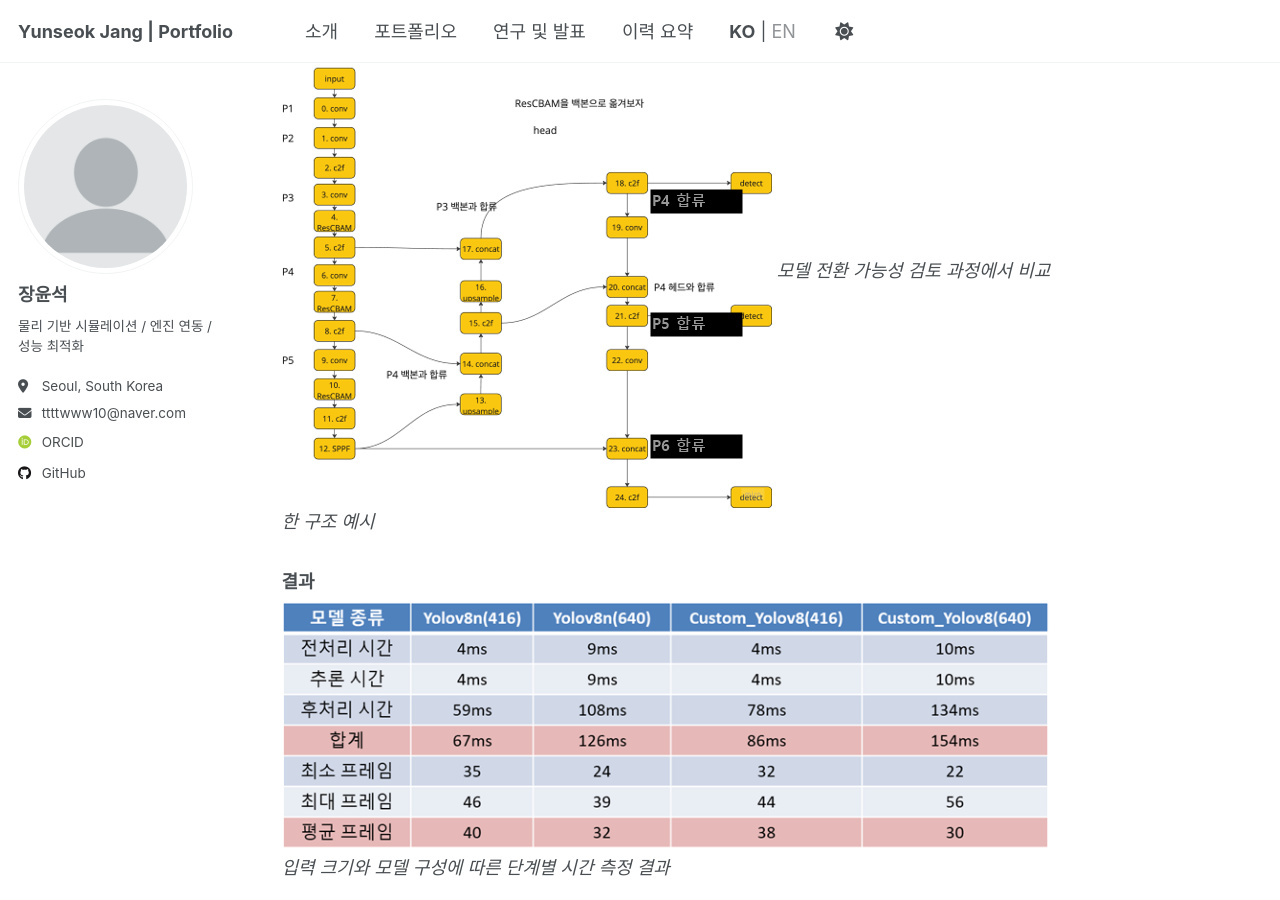
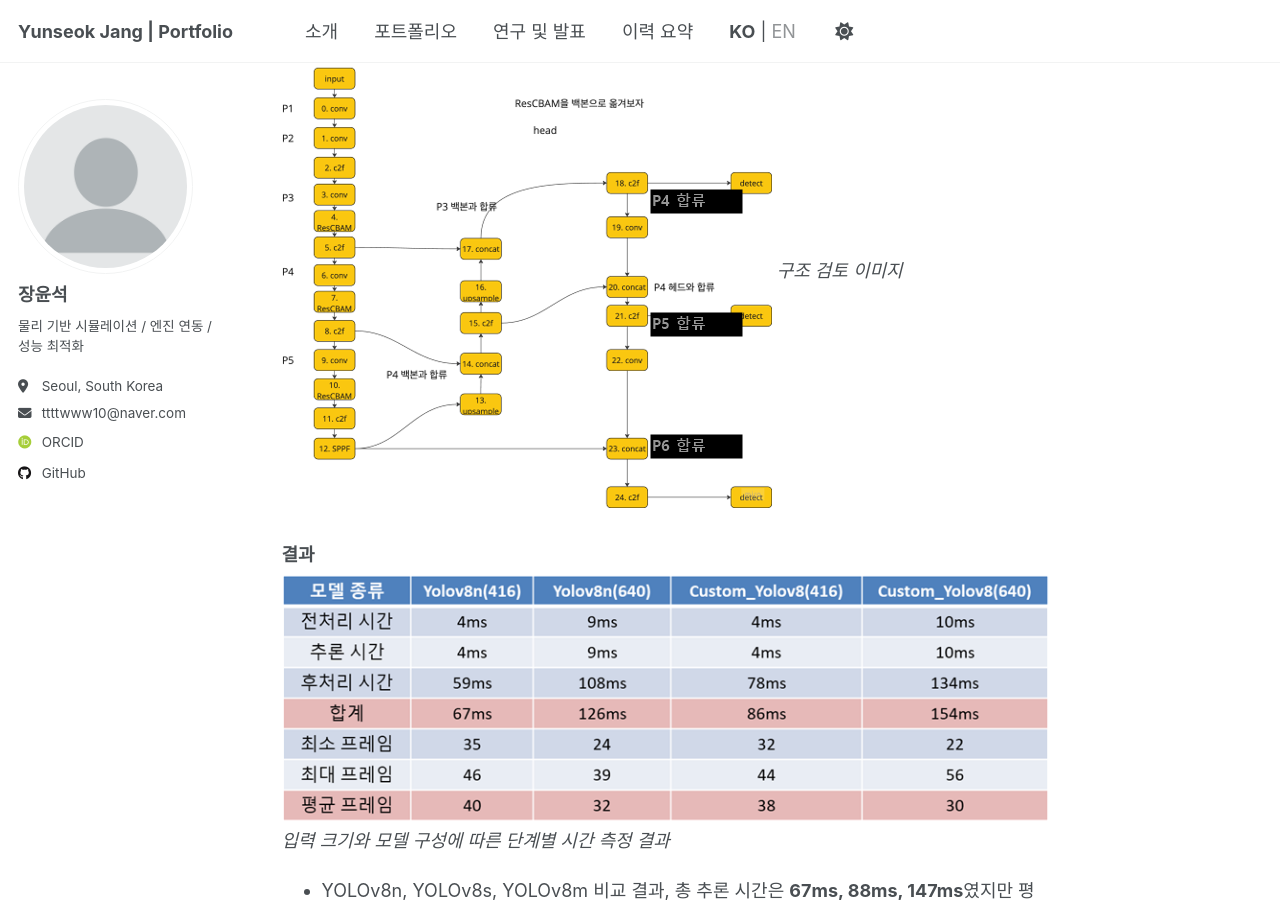
Before and after one commit to dodogcat/dodogcat.github.io, a Jekyll site: the page built from _portfolio/2-mobile-optimization.md, in a window 1280 px wide and 900 px high, scrolled down 1743 px. Built offline with Jekyll 4.4.1, drawn with Linux system fonts in a browser that asks for light colours; some web fonts are replaced.

Commit message:
Shorten architecture image caption

```diff
--- a/_portfolio/2-mobile-optimization.md
+++ b/_portfolio/2-mobile-optimization.md
@@ -32,7 +32,7 @@
 - YOLOv8n 적용을 검토하는 과정에서 화면 끊김이 발생했고, 원인이 모델 크기인지 파이프라인 구조인지 분리해서 확인할 필요가 있었습니다.
 
 ![모델 구조 검토 이미지](/images/아키텍처.png)
-*모델 전환 가능성 검토 과정에서 비교한 구조 예시*
+*구조 검토 이미지*
 
 ### 결과
 
```
